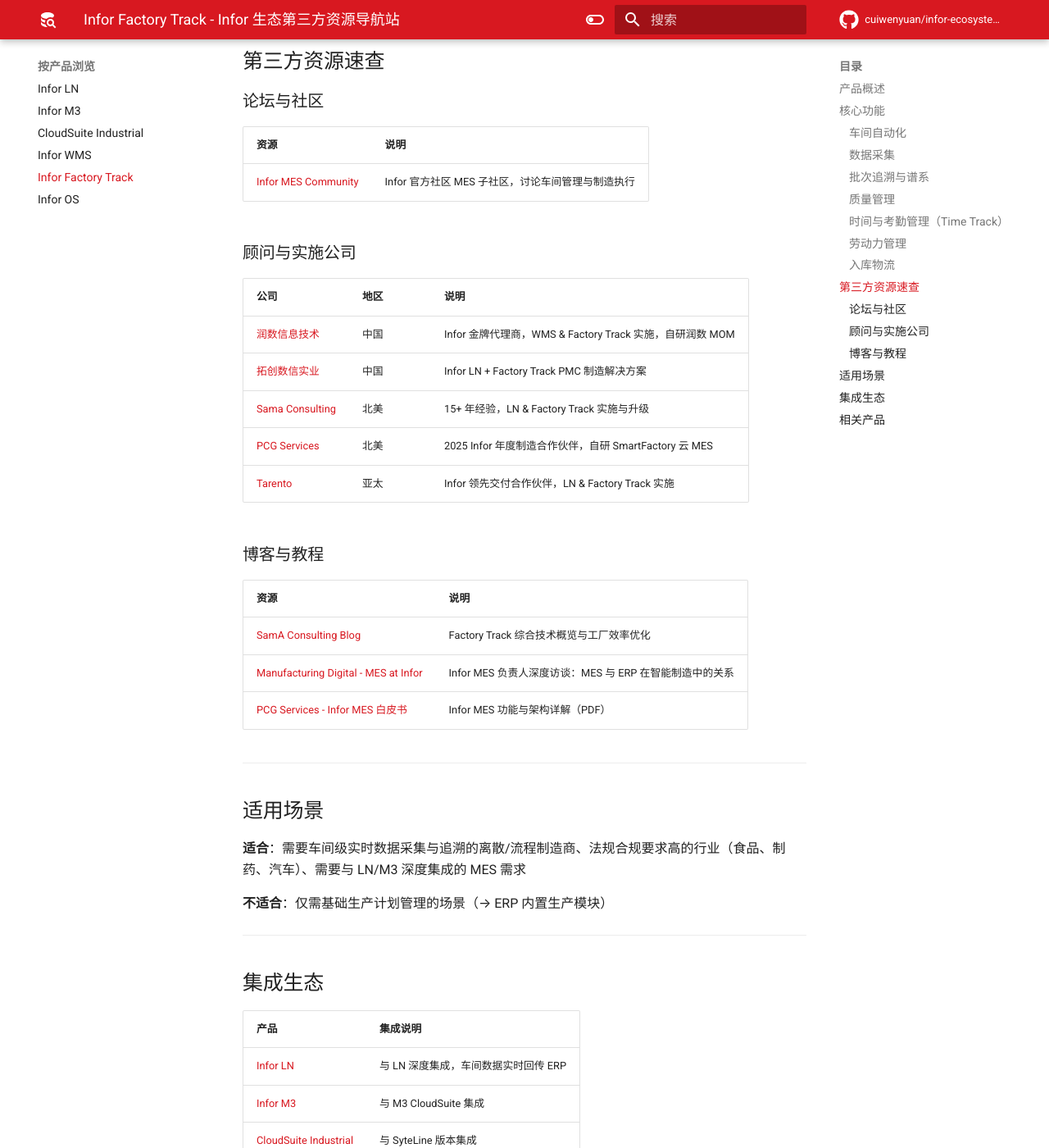
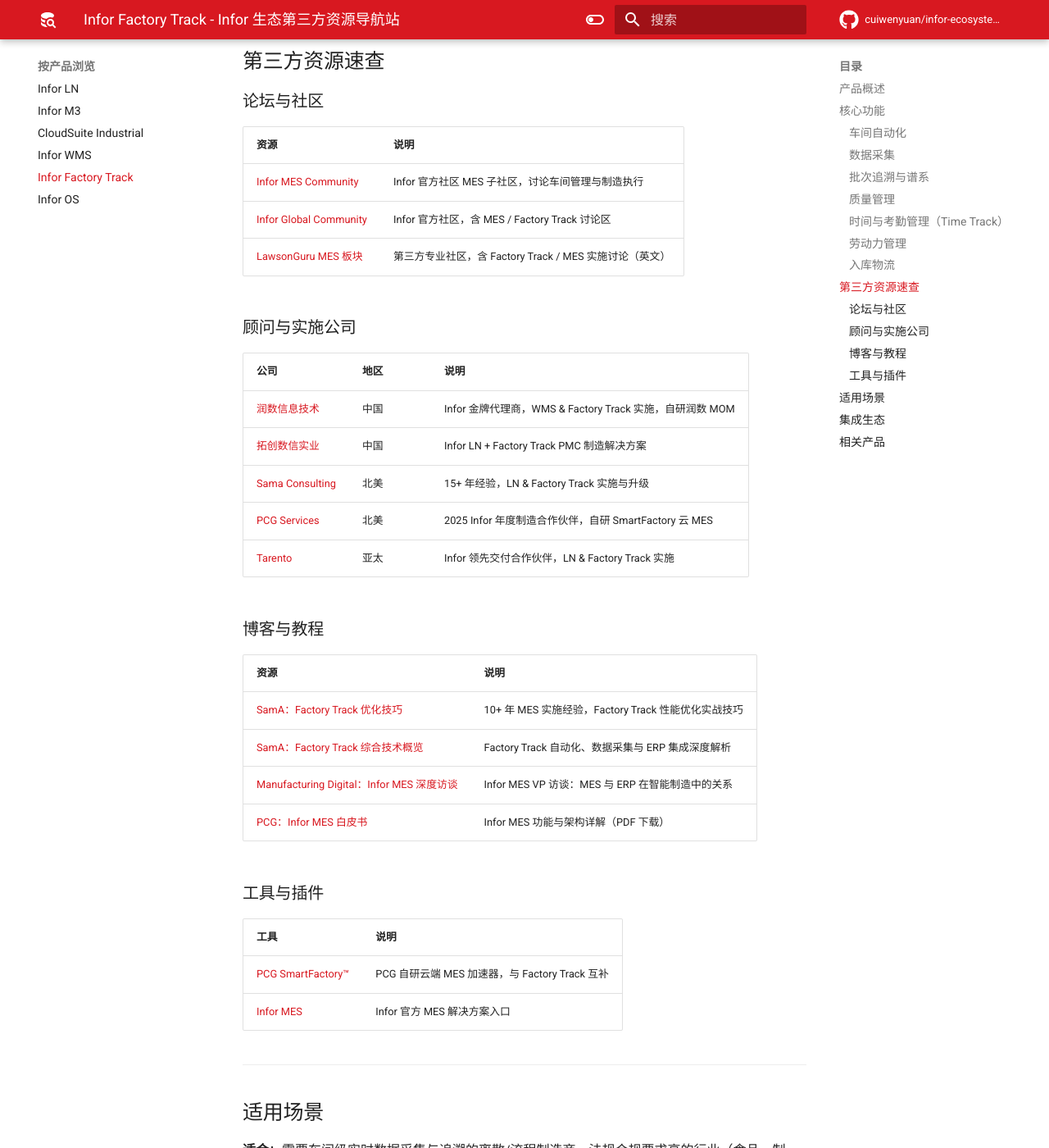
Before and after one commit to cuiwenyuan/infor-ecosystem-open-resources, an MkDocs documentation site: the page built from docs/by-product/factory-track.md, in a window 1280 px wide and 1400 px high, scrolled down 2184 px. Shown: the whole window at 82% size. Built offline with MkDocs 1.6.1 and Material for MkDocs 9.7.7, drawn with Linux system fonts in a browser that asks for light colours; comment, search, counter and statistics services are not loaded.

Commit message:
丰富 WMS 和 Factory Track 产品页第三方资源内容
- wms.md: 新增 CSDN WMS CRB 二次开发教程、Infor U Campus WMS 课程
- factory-track.md: 新增 3 个论坛社区、4 个博客教程、2 个工具插件

```diff
--- a/docs/by-product/factory-track.md
+++ b/docs/by-product/factory-track.md
@@ -72,6 +72,8 @@
 | 资源 | 说明 |
 |------|------|
 | [Infor MES Community](resources/forums.md) | Infor 官方社区 MES 子社区，讨论车间管理与制造执行 |
+| [Infor Global Community](resources/forums.md) | Infor 官方社区，含 MES / Factory Track 讨论区 |
+| [LawsonGuru MES 板块](resources/forums.md) | 第三方专业社区，含 Factory Track / MES 实施讨论（英文） |
 
 ### 顾问与实施公司
 
@@ -87,9 +89,17 @@
 
 | 资源 | 说明 |
 |------|------|
-| [SamA Consulting Blog](resources/blogs.md) | Factory Track 综合技术概览与工厂效率优化 |
-| [Manufacturing Digital - MES at Infor](https://manufacturingdigital.com/smart-manufacturing/a-deep-dive-into-mes-functionality-at-infor) | Infor MES 负责人深度访谈：MES 与 ERP 在智能制造中的关系 |
-| [PCG Services - Infor MES 白皮书](https://pcgservices.com/wp-content/uploads/2023/03/Infor-Manufacturing-Execution-System.pdf) | Infor MES 功能与架构详解（PDF） |
+| [SamA：Factory Track 优化技巧](https://samaconsultinginc.com/blogs/getting-the-most-out-of-infor-factory-track-tips-and-tricks-for-optimizing-performance/) | 10+ 年 MES 实施经验，Factory Track 性能优化实战技巧 |
+| [SamA：Factory Track 综合技术概览](https://samaconsultinginc.com/blogs/maximizing-factory-efficiency-with-infor-factory-track-a-comprehensive-technical-overview/) | Factory Track 自动化、数据采集与 ERP 集成深度解析 |
+| [Manufacturing Digital：Infor MES 深度访谈](https://manufacturingdigital.com/smart-manufacturing/a-deep-dive-into-mes-functionality-at-infor) | Infor MES VP 访谈：MES 与 ERP 在智能制造中的关系 |
+| [PCG：Infor MES 白皮书](https://pcgservices.com/wp-content/uploads/2023/03/Infor-Manufacturing-Execution-System.pdf) | Infor MES 功能与架构详解（PDF 下载） |
+
+### 工具与插件
+
+| 工具 | 说明 |
+|------|------|
+| [PCG SmartFactory™](resources/consultants.md) | PCG 自研云端 MES 加速器，与 Factory Track 互补 |
+| [Infor MES](resources/tools.md) | Infor 官方 MES 解决方案入口 |
 
 ---
 
```
Also changed, not shown: docs/by-product/wms.md (+7 -0 lines).
